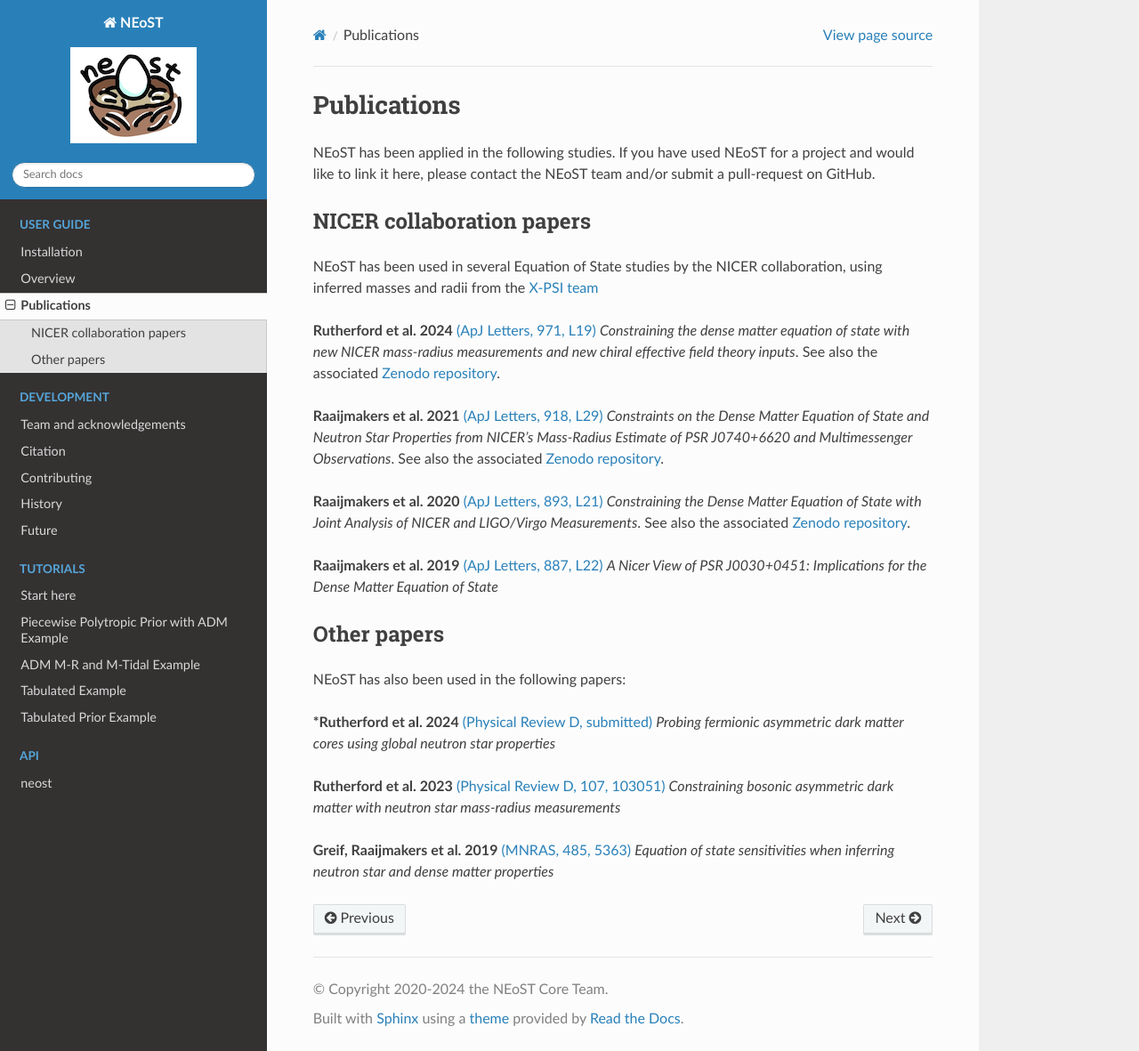
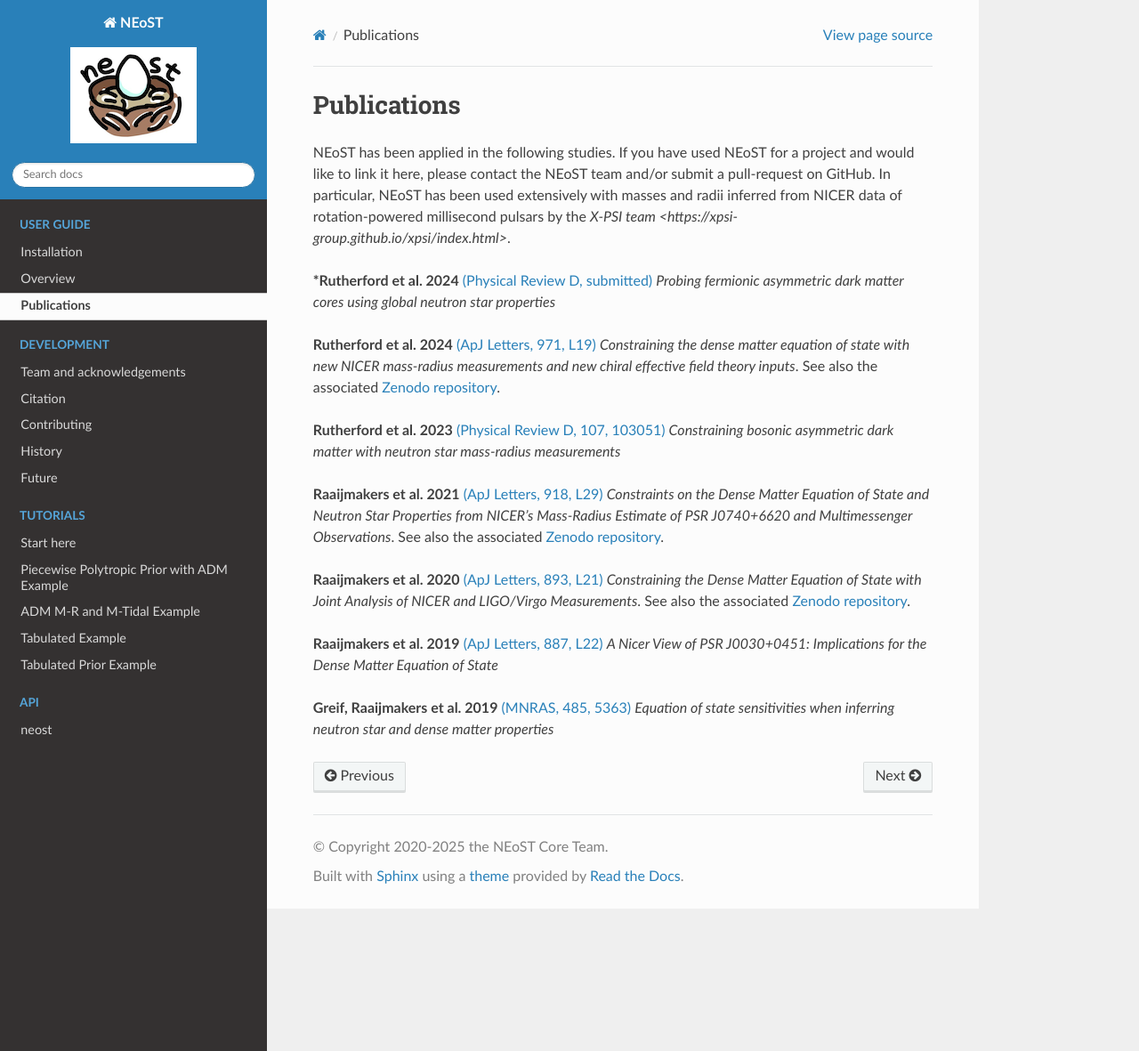
Before and after one commit to xpsi-group/neost, a Sphinx documentation site: the page built from docs/source/applications.rst, in a window 1280 px wide and 1181 px high. Shown: the whole window at 89% size. Built offline with Sphinx 7.4.7 and the Read the Docs theme 3.1.0, drawn with Linux system fonts in a browser that asks for light colours; pages that are not in the unit, such as notebooks, are missing from menus.

Commit message:
Final changes for JOSS release

```diff
--- a/README.rst
+++ b/README.rst
@@ -68,5 +68,5 @@ more detail, including BibTeX entries and links to `appropriate papers <https://
 
 Copyright and Licensing
 -----------------------
-All content © 2020-2024 the authors.
+All content © 2020-2025 the authors.
 The code is distributed under the GNU General Public License v3.0; see `LICENSE <LICENSE>`_ for details.
--- a/docs/source/applications.rst
+++ b/docs/source/applications.rst
@@ -3,18 +3,17 @@
 Publications
 ------------
 
-NEoST has been applied in the following studies. If you have used NEoST for a project and would like to link it here, please contact the NEoST team and/or submit a pull-request on GitHub.
+NEoST has been applied in the following studies. If you have used NEoST for a project and would like to link it here, please contact the NEoST team and/or submit a pull-request on GitHub.  In particular, NEoST has been used extensively with masses and radii inferred from NICER data of rotation-powered millisecond pulsars by the `X-PSI team <https://xpsi-group.github.io/xpsi/index.html>`.
 
 
-NICER collaboration papers
-**************************
-
-NEoST has been used in several Equation of State studies by the NICER collaboration, using inferred masses and radii from the `X-PSI team <https://xpsi-group.github.io/xpsi/index.html>`_
+***Rutherford et al. 2024** `(Physical Review D, submitted) <https://ui.adsabs.harvard.edu/abs/2024arXiv241000140R/abstract>`_ *Probing fermionic asymmetric dark matter cores using global neutron star properties*
 
 **Rutherford et al. 2024** `(ApJ Letters, 971, L19) <https://iopscience.iop.org/article/10.3847/2041-8213/ad5f02>`_ *Constraining the dense matter equation of state with new NICER mass-radius measurements and new chiral effective field theory inputs*. See also the associated `Zenodo repository`__.
 
 .. _Zenodo24: https://doi.org/10.5281/zenodo.10871353
 __ Zenodo24_
+
+**Rutherford et al. 2023** `(Physical Review D, 107, 103051) <https://ui.adsabs.harvard.edu/abs/2023PhRvD.107j3051R/abstract>`_ *Constraining bosonic asymmetric dark matter with neutron star mass-radius measurements*
 
 **Raaijmakers et al. 2021** `(ApJ Letters, 918, L29) <https://iopscience.iop.org/article/10.3847/2041-8213/ac089a>`_  *Constraints on the Dense Matter Equation of State and Neutron Star Properties from NICER's Mass-Radius Estimate of PSR J0740+6620 and Multimessenger Observations*. See also the associated `Zenodo repository`__.
 
@@ -28,13 +27,4 @@ __ Zenodo20_
 
 **Raaijmakers et al. 2019** `(ApJ Letters, 887, L22) <https://iopscience.iop.org/article/10.3847/2041-8213/ab451a>`_  *A Nicer View of PSR J0030+0451: Implications for the Dense Matter Equation of State*
 
-Other papers
-************
-
-NEoST has also been used in the following papers:
-
-***Rutherford et al. 2024** `(Physical Review D, submitted) <https://ui.adsabs.harvard.edu/abs/2024arXiv241000140R/abstract>`_ *Probing fermionic asymmetric dark matter cores using global neutron star properties*
-
-**Rutherford et al. 2023** `(Physical Review D, 107, 103051) <https://ui.adsabs.harvard.edu/abs/2023PhRvD.107j3051R/abstract>`_ *Constraining bosonic asymmetric dark matter with neutron star mass-radius measurements*
-
 **Greif, Raaijmakers et al. 2019** `(MNRAS, 485, 5363) <https://ui.adsabs.harvard.edu/abs/2019MNRAS.485.5363G/abstract>`_ *Equation of state sensitivities when inferring neutron star and dense matter properties*
--- a/docs/source/conf.py
+++ b/docs/source/conf.py
@@ -69,7 +69,7 @@ master_doc = 'index'
 
 # General information about the project.
 project = 'NEoST'
-copyright = '2020-2024 the NEoST Core Team'
+copyright = '2020-2025 the NEoST Core Team'
 author = 'NEoST Core Team'
 
 # The version info for the project you're documenting, acts as replacement for
--- a/pyproject.toml
+++ b/pyproject.toml
@@ -5,7 +5,7 @@ build-backend = 'setuptools.build_meta'
 [project]
 name = 'NEoST'
 authors = [{name = 'NEoST core team', email='A.L.Watts@uva.nl'}]
-version = '2.0.0'
+version = '2.1.0'
 dependencies = ['numpy', 'scipy', 'matplotlib', 'numba', 'seaborn', 'corner', 'pymultinest', 'pytest', 'kalepy', 'jupyter']
 license = {file = 'LICENCE'}
 description = 'NEoST: An open-source code for dense matter equation of state inference via nested sampling.'
```
Also changed, not shown: CHANGELOG.rst (+22 -0 lines), 2 other files.
